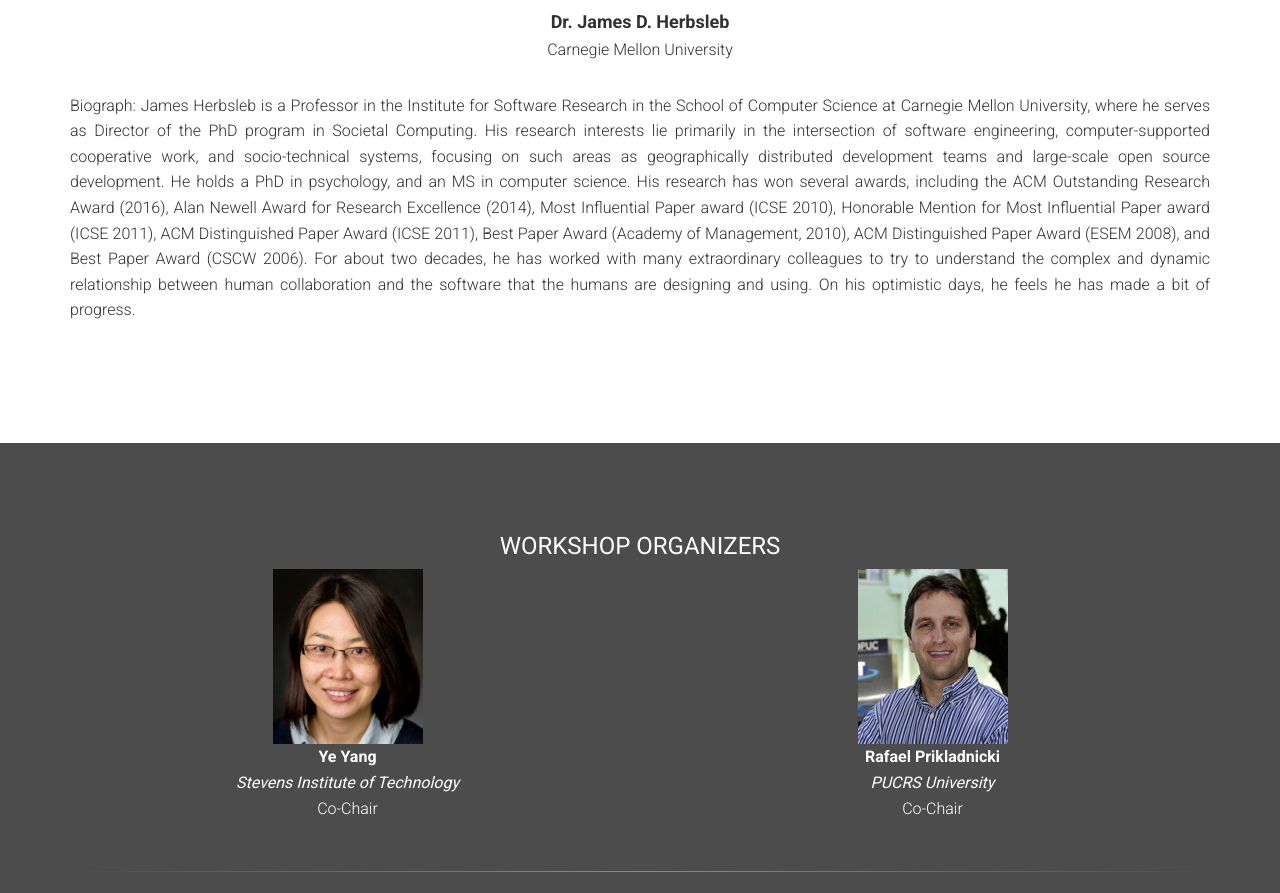
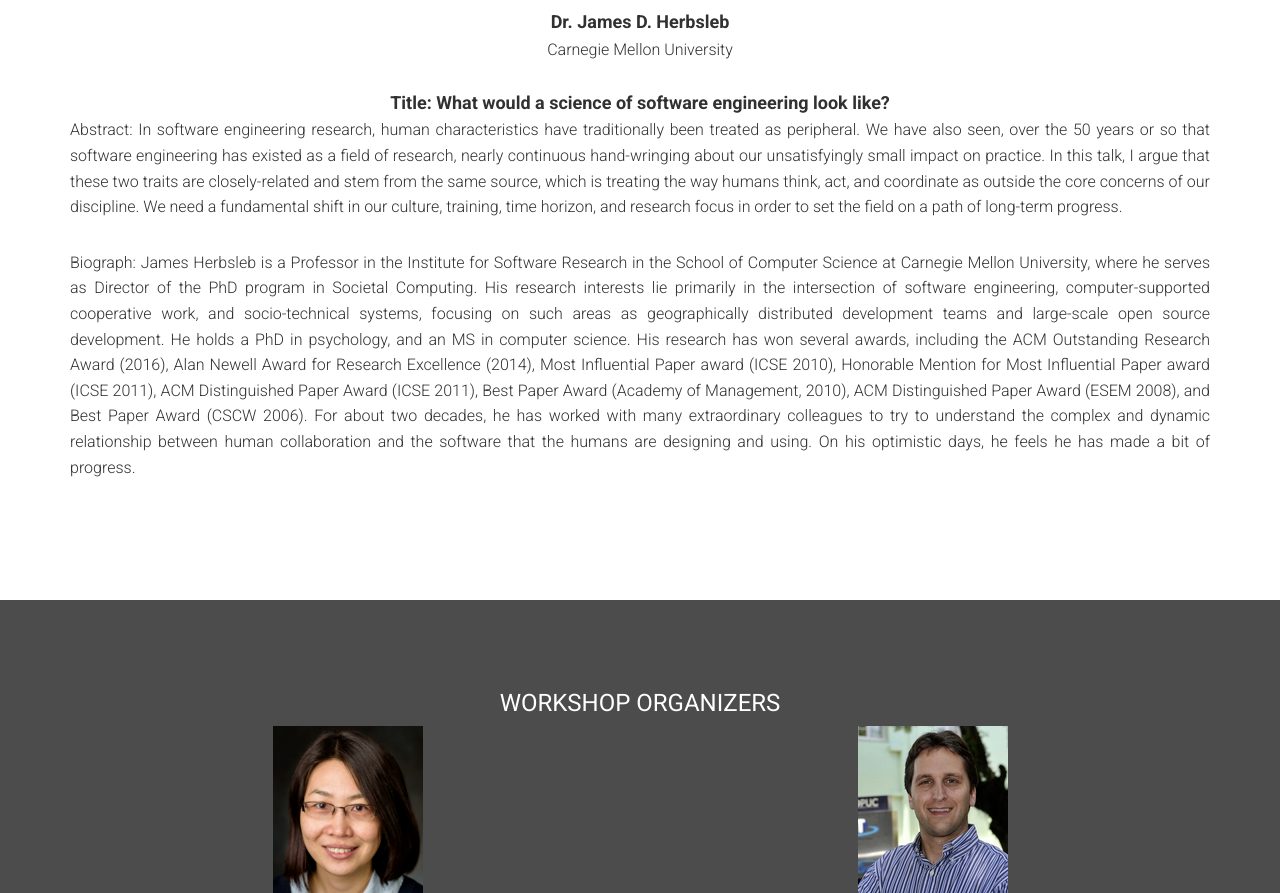
Before and after one commit to csise2018/csise2018.github.io, a website: page index.html in a window 1280 px wide. Shown: the part 2635-3528 px from the top of the page. Drawn offline with Linux system fonts and the light colour scheme; files whose address does not match are found by name.

Commit message:
Update index.html

```diff
--- a/index.html
+++ b/index.html
@@ -173,6 +173,11 @@
                         <h4>Dr. James D. Herbsleb</h4>
 
                         <p id="title">Carnegie Mellon University</p>
+
+			<h4>Title: What would a science of software engineering look like?</h4>
+
+			<p align="justify">Abstract: In software engineering research, human characteristics have traditionally been treated as peripheral. We have also seen, over the 50 years or so that software engineering has existed as a field of research, nearly continuous hand-wringing about our unsatisfyingly small impact on practice. In this talk, I argue that these two traits are closely-related and stem from the same source, which is treating the way humans think, act, and coordinate as outside the core concerns of our discipline.  We need a fundamental shift in our culture, training, time horizon, and research focus in order to set the field on a path of long-term progress.
+			    </p>
 
 			<p align="justify">Biograph: James Herbsleb is a Professor in the Institute for Software Research in the School of Computer Science at Carnegie Mellon University, where he serves as Director of the PhD program in Societal Computing.  His research interests lie primarily in the intersection of software engineering, computer-supported cooperative work, and socio-technical systems, focusing on such areas as geographically distributed development teams and large-scale open source development. He holds a PhD in psychology, and an MS in computer science.
 His research has won several awards, including the ACM Outstanding Research Award (2016), Alan Newell Award for Research Excellence (2014), Most Influential Paper award (ICSE 2010), Honorable Mention for Most Influential Paper award (ICSE 2011),  ACM Distinguished Paper Award (ICSE 2011), Best Paper Award (Academy of Management, 2010), ACM Distinguished Paper Award (ESEM 2008), and Best Paper Award (CSCW 2006).
```
